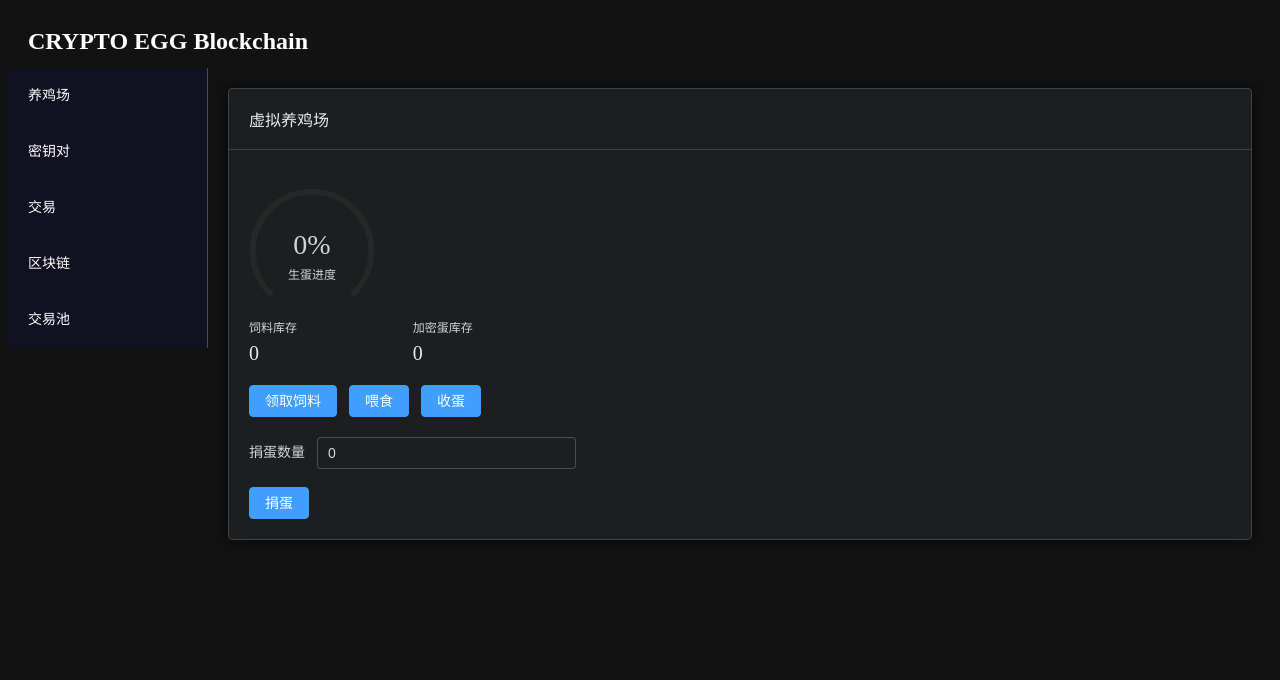
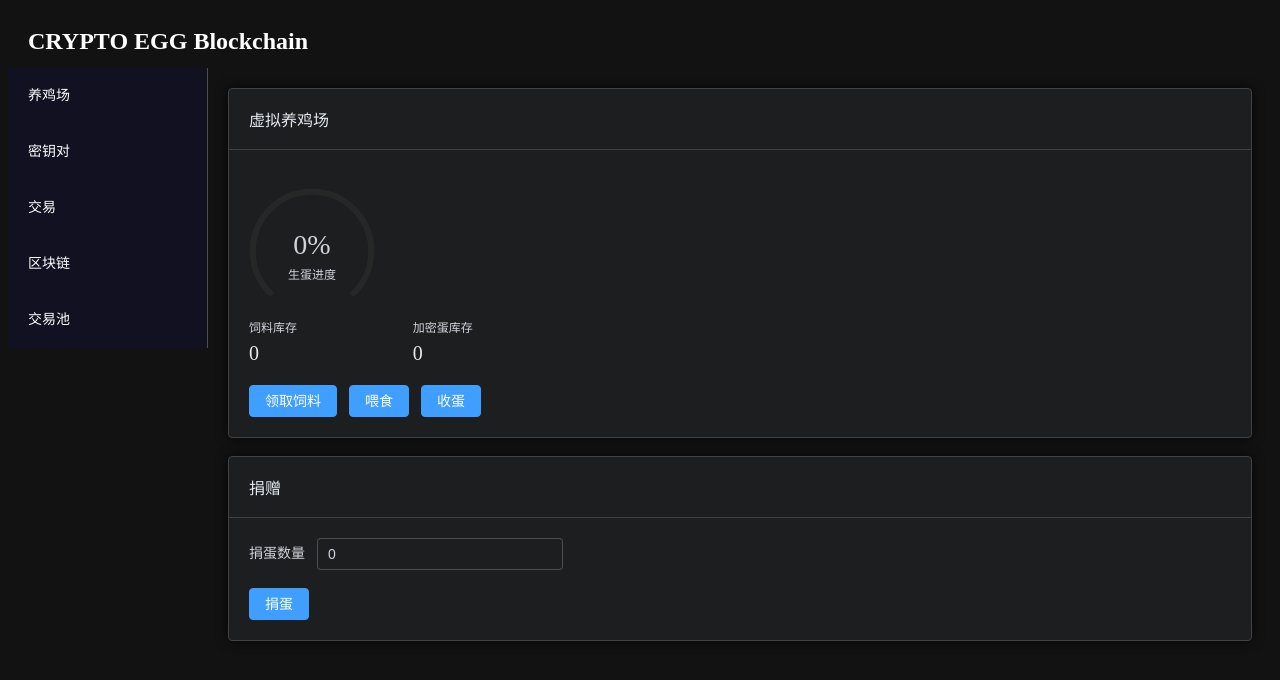
Before and after one commit to HEX9CF/crypto-egg-blockchain, a Vue app: page / in a window 1280 px wide. Shown: the top 680 px of the page. Built offline with nearby package versions, Linux system fonts and the light colour scheme.

Commit message:
Add donate egg card

```diff
--- a/src/views/HomeView.vue
+++ b/src/views/HomeView.vue
@@ -51,7 +51,15 @@ const colors = [
           <el-button type="primary" @click="clickCollectEgg">收蛋</el-button>
         </el-col>
       </el-row>
-      <el-row style="margin-top: 20px;">
+    </el-card>
+    <br/>
+    <el-card>
+      <template #header>
+        <div class="card-header">
+          <span>捐赠</span>
+        </div>
+      </template>
+      <el-row :gutter="20">
         <el-col :span="8">
           <el-form>
             <el-form-item label="捐蛋数量">
```
